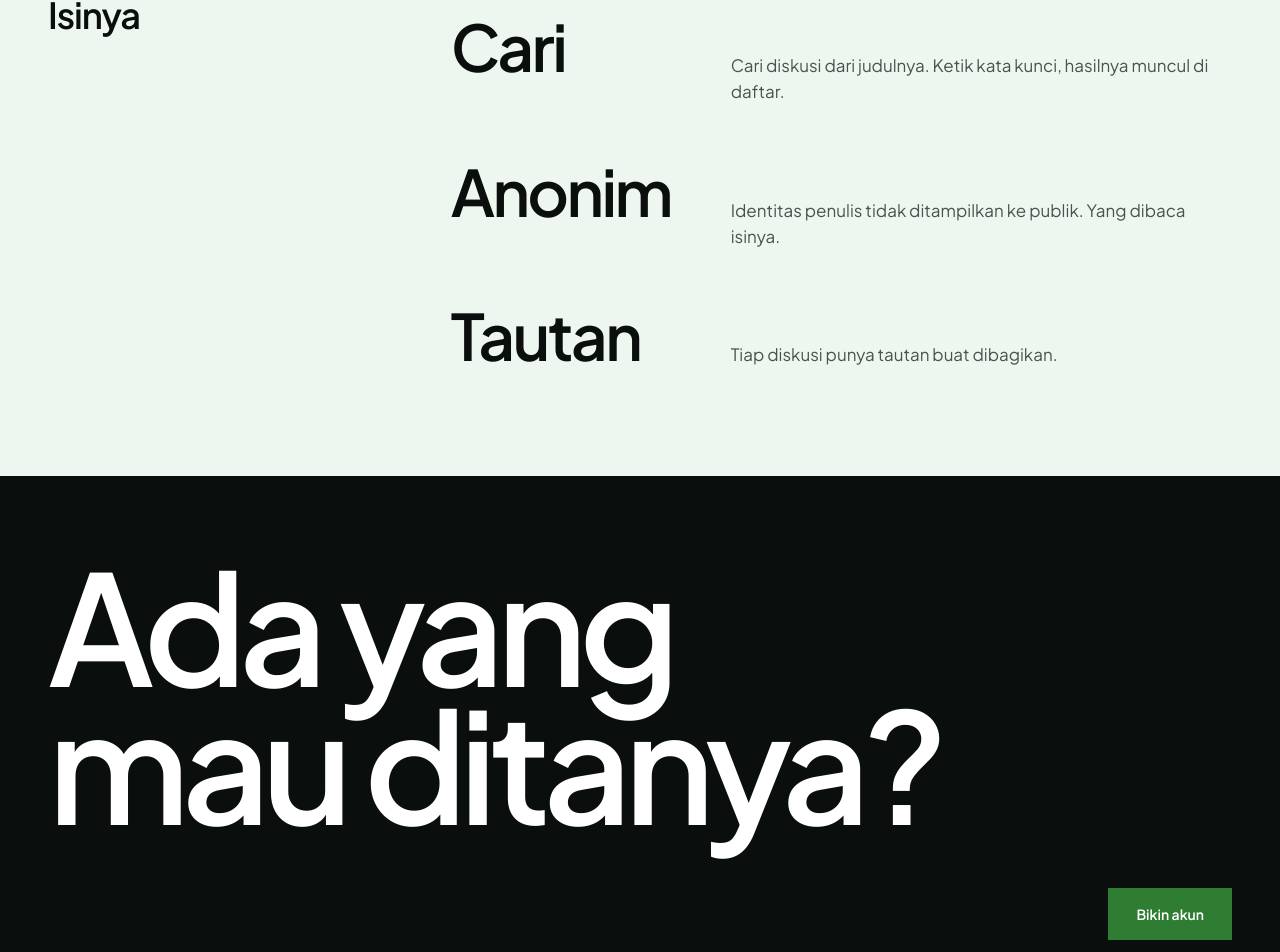
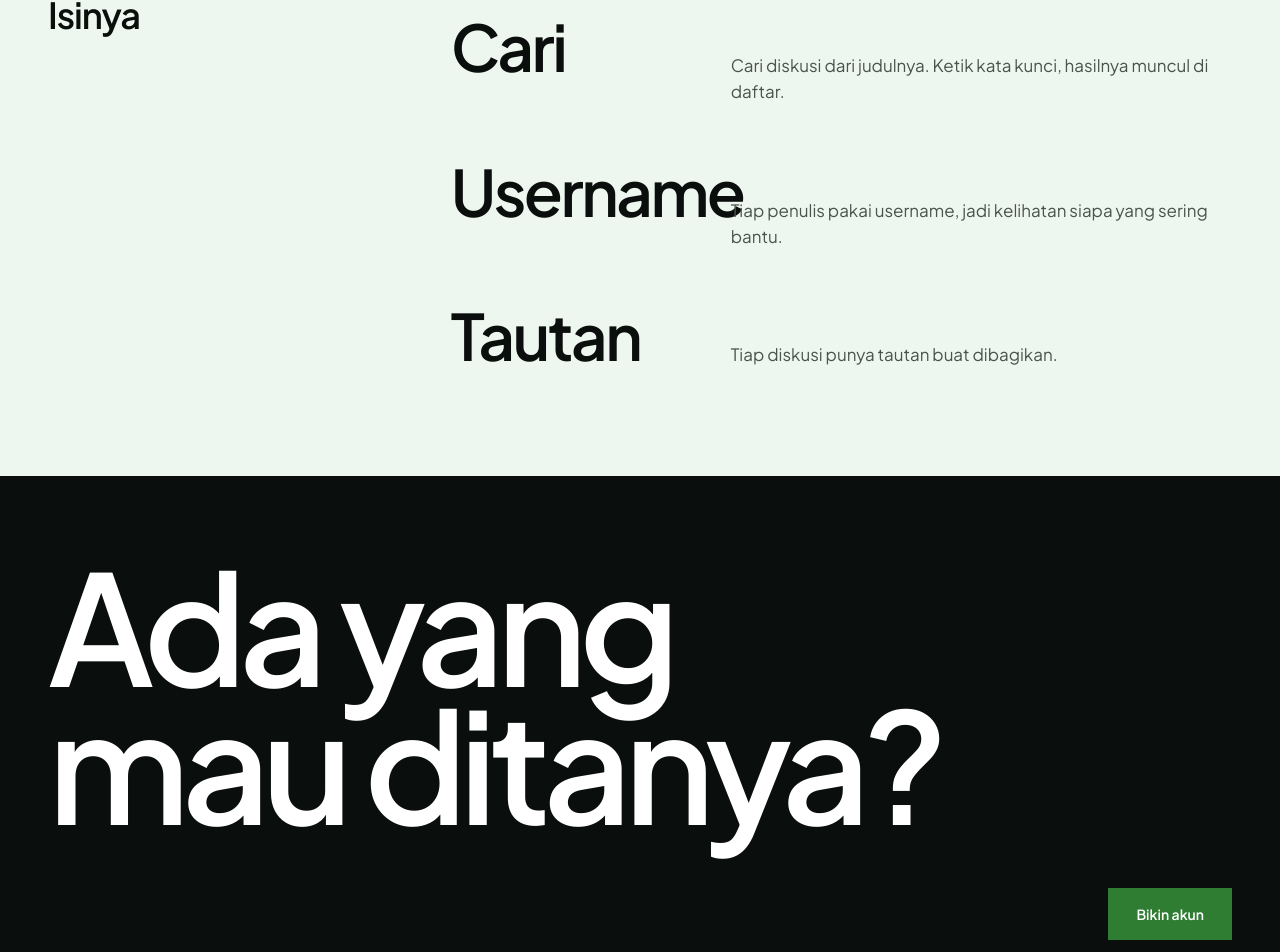
Before and after one commit to Arg-z/unggas-net, a Next.js app in the folder app/: page / in a window 1280 px wide. Shown: the part 892-1844 px from the top of the page. Built offline with nearby package versions, Linux system fonts and the light colour scheme; no server answers.

Commit message:
Ganti kartu Anonim jadi Username di landing

```diff
--- a/app/src/app/page.tsx
+++ b/app/src/app/page.tsx
@@ -25,8 +25,8 @@ const FITUR = [
     isi: "Cari diskusi dari judulnya. Ketik kata kunci, hasilnya muncul di daftar.",
   },
   {
-    judul: "Anonim",
-    isi: "Identitas penulis tidak ditampilkan ke publik. Yang dibaca isinya.",
+    judul: "Username",
+    isi: "Tiap penulis pakai username, jadi kelihatan siapa yang sering bantu.",
   },
   {
     judul: "Tautan",
```
